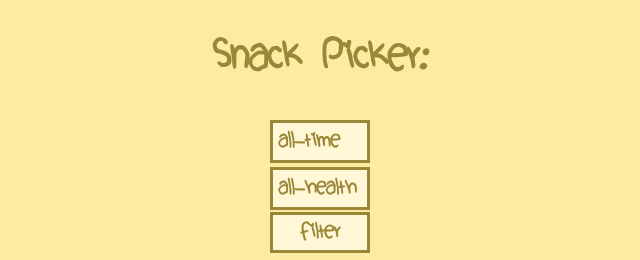
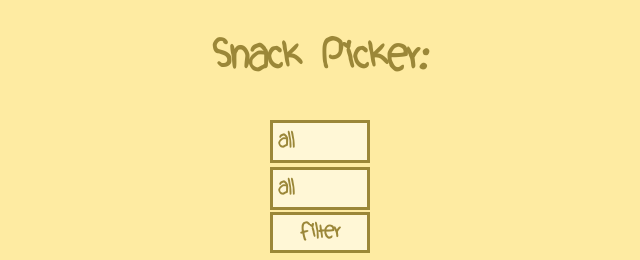
Before and after one commit to Pomahacovaaa/snack-picker, a plain HTML site: page index.html in a window 1280 px wide. Shown: the top 260 px of the page, without its empty margins (320-960 px from the left). Drawn offline with Linux system fonts and the light colour scheme.

```diff
--- a/index.html
+++ b/index.html
@@ -13,14 +13,14 @@
 
         <div class="fil">
                 <select id="prep">
-        <option value="all">all-time</option>
+        <option value="all">all</option>
         <option value="0"> 0 minutes</option>
         <option value="5"> 5 minutes</option>
         <option value="20"> 20 minutes</option>
     </select>
 
                 <select id="health">
-        <option value="all">all-health</option>
+        <option value="all">all</option>
         <option value="hel">healthy</option>
         <option value="unhel">unhealthy</option>
 
```
